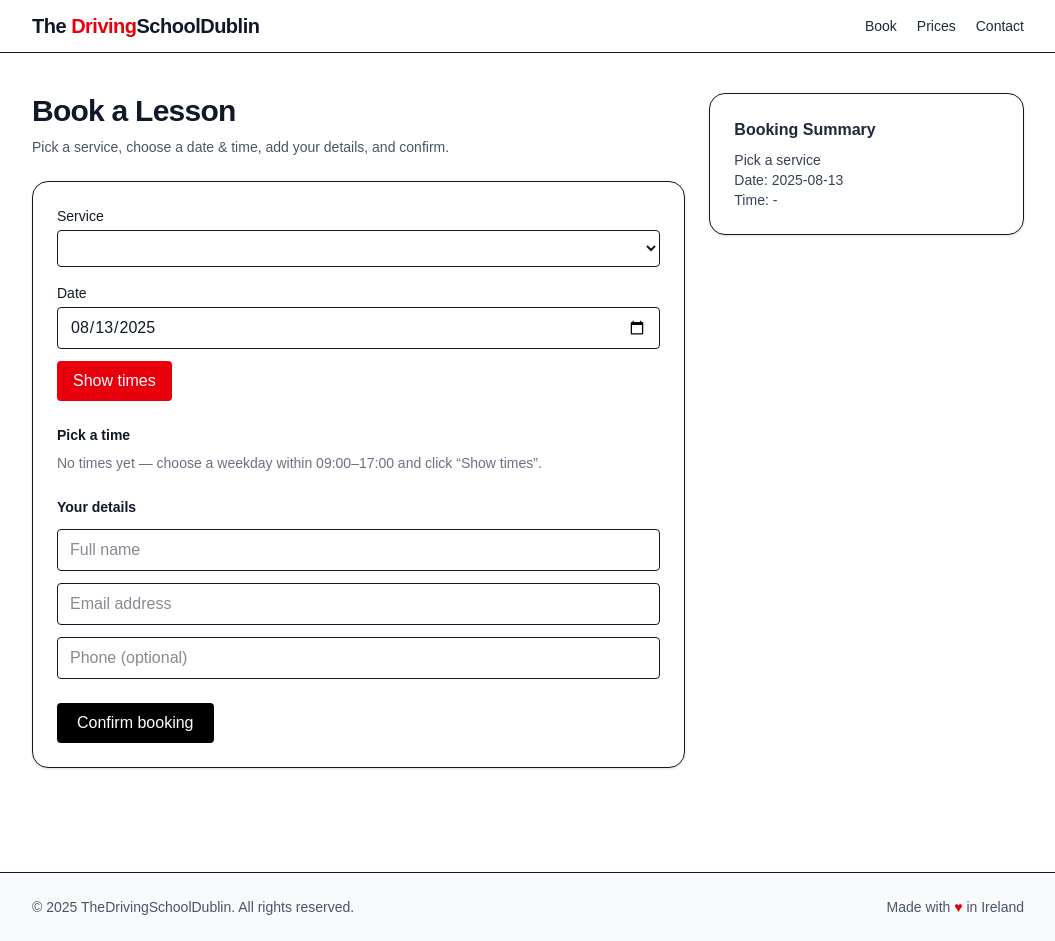
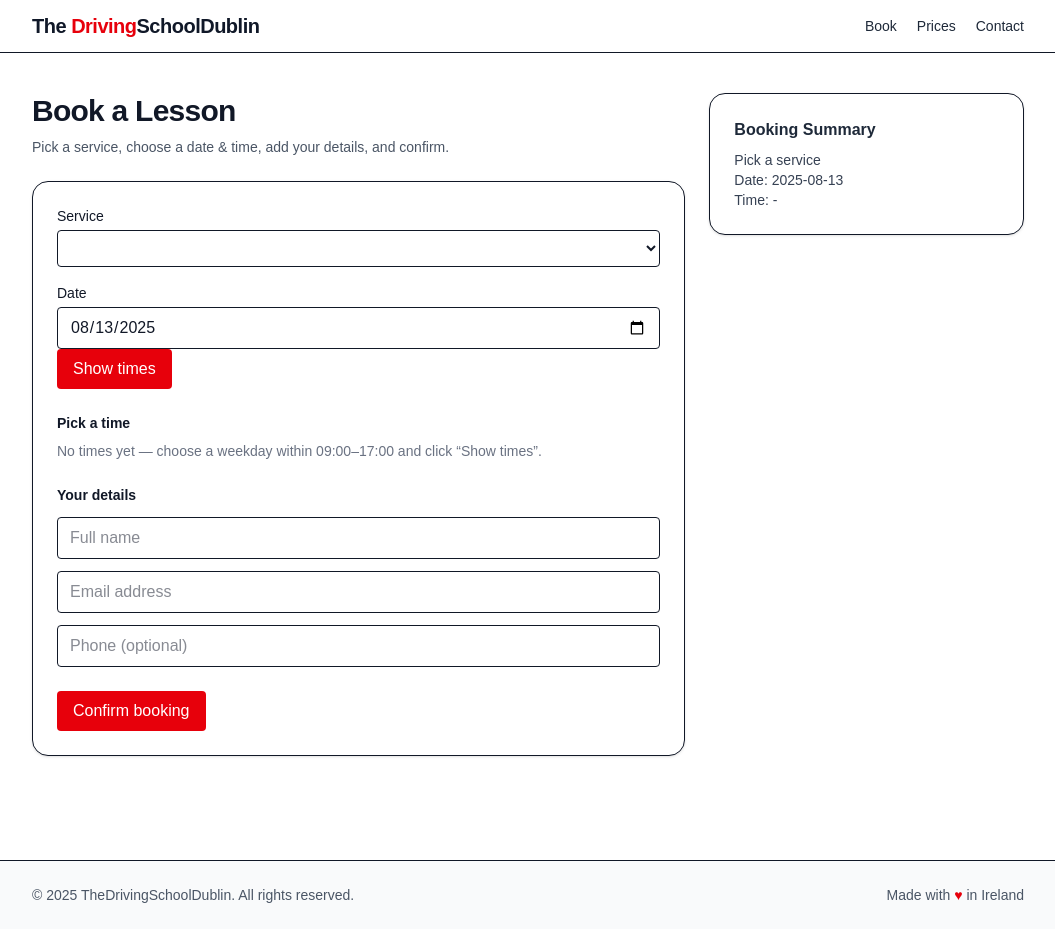
Before and after one commit to matthewpoleary-dot/TheDrivingSchoolDublin, a Next.js app: page /book in a window 1280 px wide. Shown: the whole page, without its empty margins (112-1167 px from the left). Built offline with nearby package versions, Linux system fonts and the light colour scheme; no server answers; the database is empty.

Commit message:
Make booking page buttons red and unify prices page button colors

```diff
--- a/app/book/page.tsx
+++ b/app/book/page.tsx
@@ -174,7 +174,7 @@ export default function BookPage() {
 
             <button
               onClick={showTimes}
-              className="mt-3 inline-flex items-center rounded bg-red-600 px-4 py-2 text-white hover:bg-red-700"
+              className="bg-red-600 hover:bg-red-700 text-white px-4 py-2 rounded"
             >
               Show times
             </button>
@@ -245,7 +245,7 @@ export default function BookPage() {
 
           <button
             onClick={confirmBooking}
-            className="rounded bg-black px-5 py-2 text-white hover:bg-gray-800"
+            className="bg-red-600 hover:bg-red-700 text-white px-4 py-2 rounded"
           >
             Confirm booking
           </button>
--- a/app/prices/page.tsx
+++ b/app/prices/page.tsx
@@ -120,7 +120,7 @@ export default async function PricesPage() {
 
           <Link
             href={bookHref(pretest)}
-            className="mt-6 inline-flex items-center justify-center rounded-lg bg-black px-5 py-3 font-medium text-white hover:bg-gray-800 transition"
+            className="mt-6 inline-flex items-center justify-center rounded-lg bg-red-600 px-5 py-3 font-medium text-white hover:bg-red-700 transition"
           >
             Book this
           </Link>
```
